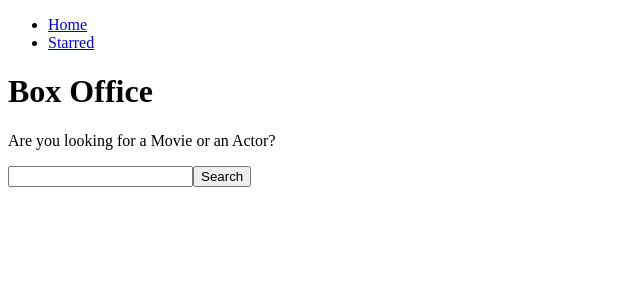
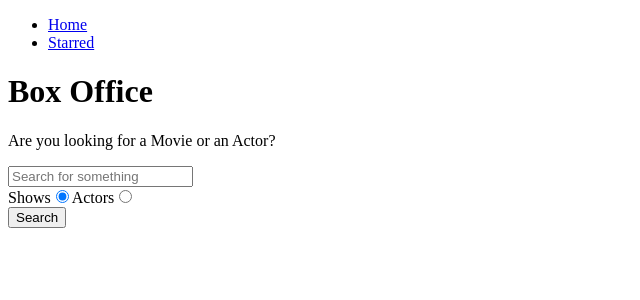
Before and after one commit to ecam900/box-office-react, a React (Create React App) app: page / in a window 1280 px wide. Shown: the top 300 px of the page, without its empty margins (0-640 px from the left). Built offline with nearby package versions, Linux system fonts and the light colour scheme.

Commit message:
Fix toggles. Add ability to show results for actors.

```diff
--- a/src/pages/Home.js
+++ b/src/pages/Home.js
@@ -5,13 +5,16 @@
 const Home = () => {
   const [input, setInput] = useState('');
   const [results, setResults] = useState(null);
+  const [searchOption, setSearchOption] = useState('shows');
+
+  const isShowsSearch = searchOption === 'shows';
 
   const onInputChange = (e) => {
     setInput(e.target.value);
   };
 
   const onSearch = () => {
-    apiGet(`/search/shows?q=${input}`).then((result) => {
+    apiGet(`/search/${searchOption}?q=${input}`).then((result) => {
       setResults(result);
     });
   };
@@ -22,19 +25,22 @@
     }
   };
 
+  const onRadioChange = (e) => {
+    setSearchOption(e.target.value);
+  };
+
   const renderResults = () => {
     if (results && results.length === 0) {
       return <div>No results! Whaaaaaaaat!?</div>;
     }
-
     if (results && results.length > 0) {
-      return (
-        <div>
-          {results.map((item) => (
+      return results[0].show
+        ? results.map((item) => (
             <div key={item.show.id}>{item.show.name}</div>
-          ))}
-        </div>
-      );
+          ))
+        : results.map((item) => (
+            <div key={item.person.id}>{item.person.name}</div>
+          ));
     }
 
     return null;
@@ -44,10 +50,34 @@
     <MainPageLayout>
       <input
         type='text'
+        placeholder='Search for something'
         onChange={onInputChange}
         onKeyDown={onKeyDown}
         value={input}
       />
+      <div>
+        <label htmlFor='shows-search'>
+          Shows
+          <input
+            id='shows-search'
+            type='radio'
+            value='shows'
+            checked={isShowsSearch}
+            onChange={onRadioChange}
+          />
+        </label>
+        <label htmlFor='actors-search'>
+          Actors
+          <input
+            id='actors-search'
+            type='radio'
+            value='people'
+            checked={!isShowsSearch}
+            onChange={onRadioChange}
+          />
+        </label>
+      </div>
+
       <button type='button' onClick={onSearch}>
         Search
       </button>
```
